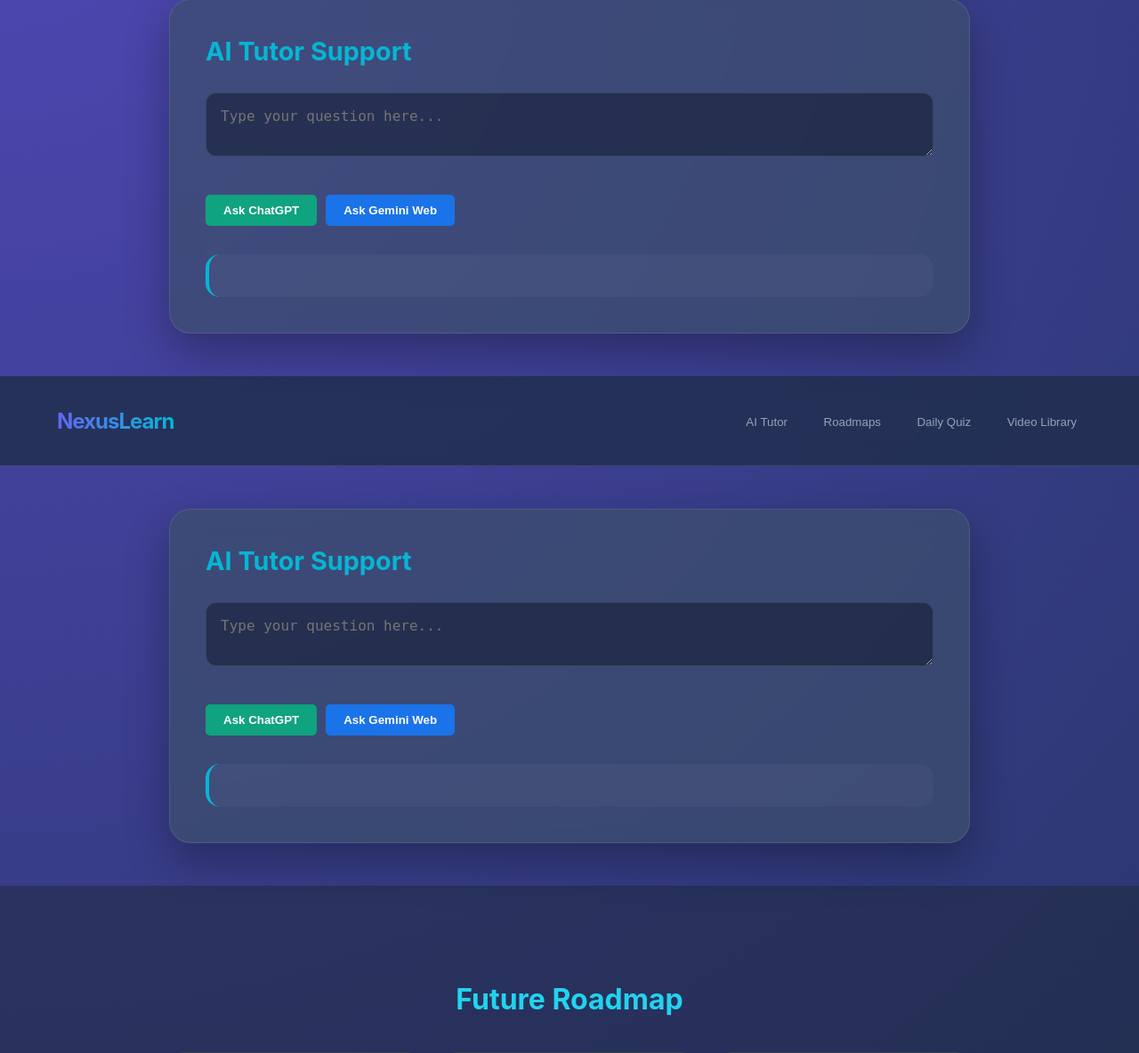
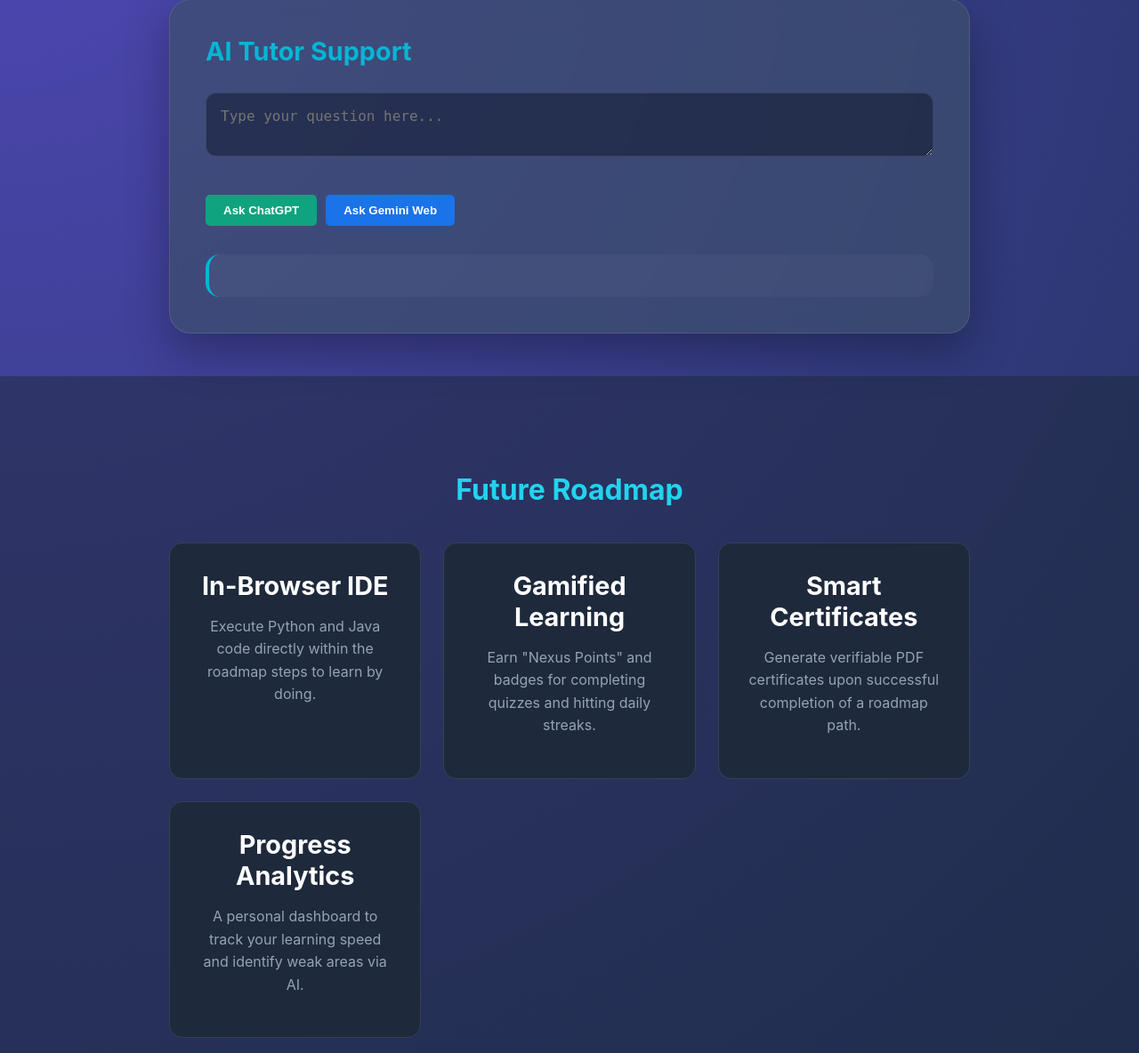
Before and after one commit to greeshbabloo5-cmd/EDTech, a Flask app: page /dashboard in a window 1280 px wide. Shown: the part 151-1335 px from the top of the page at 89% size. Run offline with Flask 3, Linux system fonts and the light colour scheme.

Commit message:
Remove dashboard HTML structure
Removed the entire HTML structure of the dashboard, including navigation, main content, and scripts.

```diff
--- a/templates/dashboard.html
+++ b/templates/dashboard.html
@@ -80,88 +80,7 @@
             window.open(`https://www.youtube.com/results?search_query=${q}+tutorial`, '_blank');
         }
     </script>
-    <!DOCTYPE html>
-<html lang="en">
-<head>
-    <link rel="stylesheet" href="{{ url_for('static', filename='style.css') }}">
-        <title>Dashboard | NexusLearn</title>
-</head>
-<body class="dashboard-body">
-    <nav class="navbar">
-        <h2>NexusLearn</h2>
-        <div class="nav-items">
-            <button onclick="showSection('chat-sec')">AI Tutor</button>
-            <button onclick="showSection('roadmap-sec')">Roadmaps</button>
-            <button onclick="showSection('quiz-sec')">Daily Quiz</button>
-            <button onclick="showSection('youtube-sec')">Video Library</button>
-        </div>
-    </nav>
 
-    <main class="container">
-        <div class="card" id="chat-sec">
-          <h3>AI Tutor Support</h3>
-          <textarea id="chat-input" placeholder="Type your question here..."></textarea>
-
-          <div class="cta-group" style="margin-top: 15px; display: flex; gap: 10px; flex-wrap: wrap;">
-               <button onclick="redirectAI('chatgpt')" style="background: #10a37f; color: white; border: none; padding: 10px 20px; cursor: pointer; border-radius: 5px;">
-                  Ask ChatGPT
-                </button>
-                <button onclick="redirectAI('gemini')" style="background: #1a73e8; color: white; border: none; padding: 10px 20px; cursor: pointer; border-radius: 5px;">
-                 Ask Gemini Web
-                </button>
-            </div>
-
-           <div id="chat-output" class="output"></div>
-
-           </div>
-
-          <script src="{{ url_for('static', filename='script.js') }}"></script>
-        </div>
-
-        <section id="roadmap-sec" class="card" style="display:none;">
-          <h3>Learning Roadmap</h3>
-          <input type="text" id="topic-input" placeholder="e.g. Java Programming">
-          <button onclick="askAI('roadmap')">Create Path</button>
-          <div id="roadmap-output" class="output"></div>
-        </section>
-
-        <section id="quiz-sec" class="card" style="display:none;">
-          <h3>Daily Quiz</h3>
-          <input type="text" id="quiz-topic-input" placeholder="Topic for quiz...">
-          <button onclick="askAI('quiz')">Get Quiz</button>
-          <div id="quiz-output" class="output"></div>
-        </section>
-
-        <section id="youtube-sec" class="card" style="display:none;">
-            <h3>YouTube Redirect</h3>
-            <input type="text" id="yt-query" placeholder="Subject name...">
-            <button onclick="searchYT()">Search on YouTube</button>
-        </section>
-    </main>
-
-    <script>
-        function showSection(id) {
-            document.querySelectorAll('section').forEach(s => s.style.display = 'none');
-            document.getElementById(id).style.display = 'block';
-        }
-
-        async function askAI(mode) {
-            const topic = document.getElementById('topic-input').value;
-            const query = document.getElementById('chat-input').value;
-            const response = await fetch('/ai_engine', {
-                method: 'POST',
-                headers: {'Content-Type': 'application/json'},
-                body: JSON.stringify({ mode, topic, query })
-            });
-            const data = await response.json();
-            document.getElementById(`${mode}-output`).innerText = data.result;
-        }
-
-        function searchYT() {
-            const q = document.getElementById('yt-query').value;
-            window.open(`https://www.youtube.com/results?search_query=${q}+tutorial`, '_blank');
-        }
-    </script>
     <section class="future-impl">
         <div class="container">
            <h2 class="section-title">Future Roadmap</h2>
```
